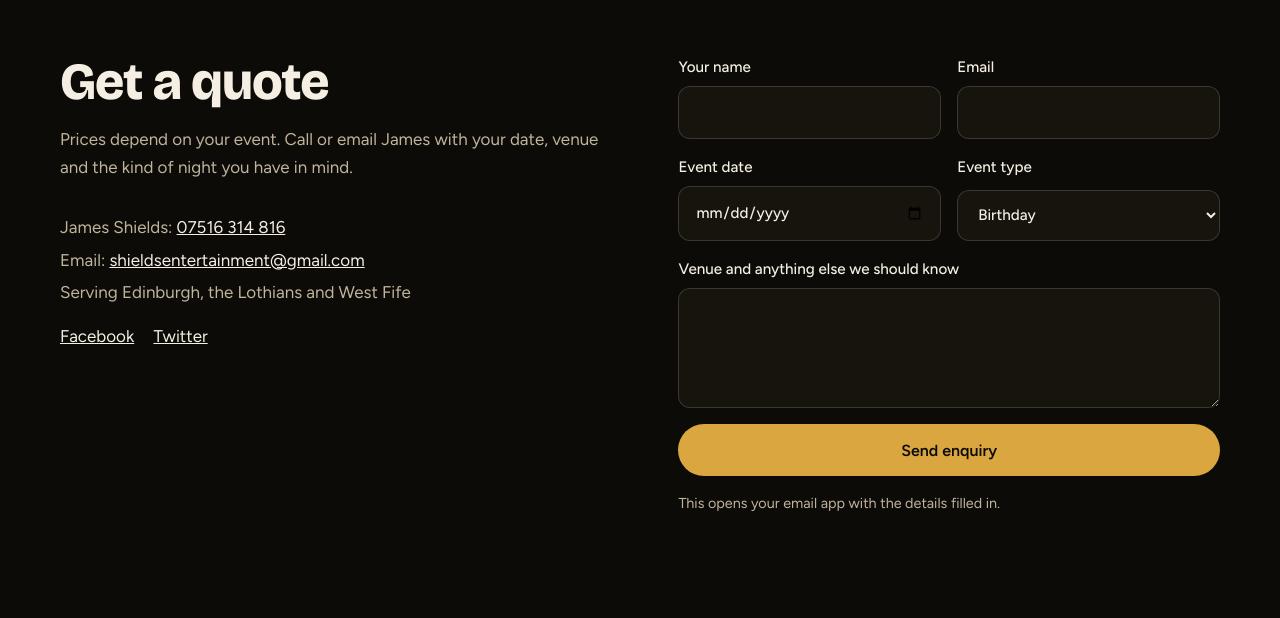
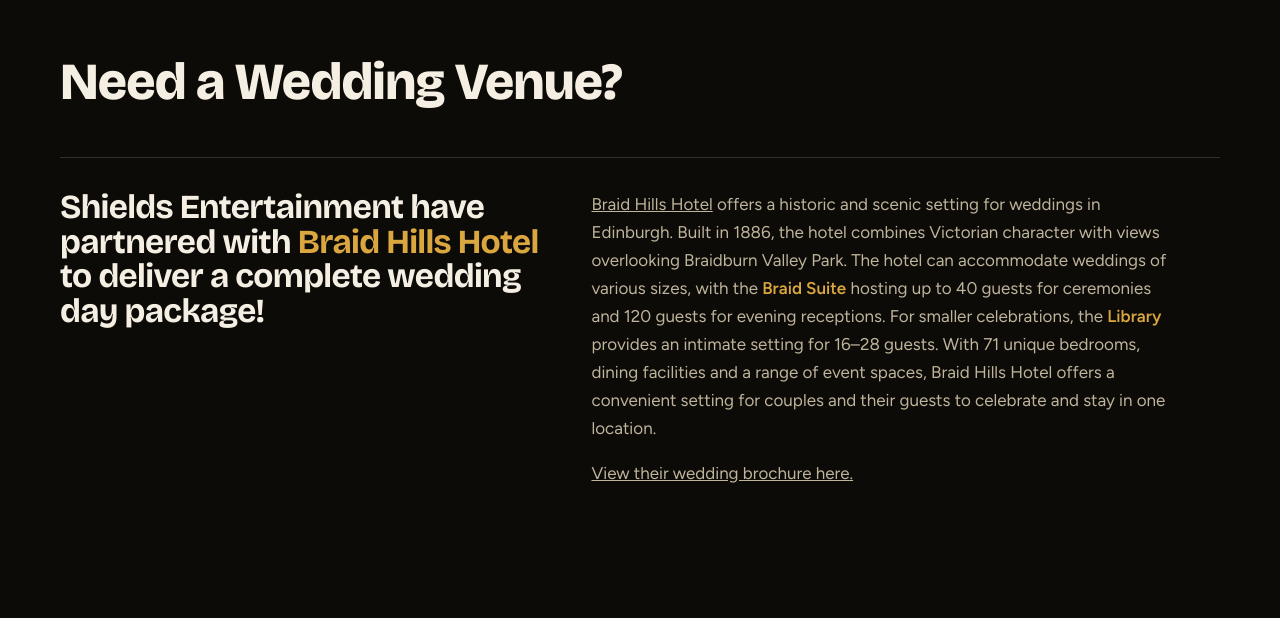
Before and after one commit to shieldsentertainment/shieldsentertainment.github.io, a plain HTML site: page new/index.html in a window 1280 px wide. Shown: the part 4330-4948 px from the top of the page. Drawn offline with nearby package versions, Linux system fonts and the light colour scheme; files whose address does not match are found by name.

Commit message:
Update index.html

```diff
--- a/new/index.html
+++ b/new/index.html
@@ -140,6 +140,8 @@ footer .wrap{display:flex;justify-content:space-between;flex-wrap:wrap;gap:.6rem
 .new{display:inline-block;background:var(--gold);color:var(--ink);font:700 .85rem var(--body);padding:.15rem .7rem;border-radius:999px;margin-right:.5rem}
 .social{display:flex;gap:1.2rem;margin-top:1rem}
 
+.highlight{font-weight: bold; color:var(--coral)}
+
 @media(prefers-reduced-motion:reduce){
   html{scroll-behavior:auto}.beams{animation:none}.slide img,.btn{transition:none}
 }
@@ -245,7 +247,7 @@ footer .wrap{display:flex;justify-content:space-between;flex-wrap:wrap;gap:.6rem
       </div>
       <div>
         <h2 style="margin-bottom:1.5rem">Meet James Shields</h2>
-        <p>James started DJing in 2000 and formed Shields Entertainment in 2013 to offer high-end entertainment under his own brand. Born and raised in Edinburgh, he has played everything from pubs and clubs to karaoke nights and resident spots across the city. These days the crates of CDs are laptops, but the aim is the same: listen to what you want and build the night around it.</p>
+        <p>James started DJing in 2000 and formed <span class="highlight">Shields Entertainment</span> in 2013 to offer high-end entertainment under his own brand. Born and raised in Edinburgh, he has played everything from pubs and clubs to karaoke nights and resident spots across the city. These days the crates of CDs are laptops, but the aim is the same: listen to what you want and build the night around it.</p>
         <p>Since 2016 James has volunteered as an audio commentator for visually impaired Hearts fans at Tynecastle Park. He is also the matchday stadium announcer for Queen&rsquo;s Park F.C.</p>
         <div class="venues">
           <h3>Previous residencies</h3>
@@ -271,7 +273,21 @@ footer .wrap{display:flex;justify-content:space-between;flex-wrap:wrap;gap:.6rem
     </div>
   </section>
 
-  <section id="contact">
+  <section id="braid-hills">
+	<div class="wrap">
+		<div class="head"><h2>Need a Wedding Venue?</h2></div>
+		<div class="row">
+			<h3>Shields Entertainment have partnered with <span class="highlight">Braid Hills Hotel</span> to deliver a complete wedding day package!</h3>
+			<div>
+				<p><a href="https://www.braidhillshotel.com/services/weddings/" target="_blank">Braid Hills Hotel</a> offers a historic and scenic setting for weddings in Edinburgh. Built in 1886, the hotel combines Victorian character with views overlooking Braidburn Valley Park. The hotel can accommodate weddings of various sizes, with the <span class="highlight">Braid Suite</span> hosting up to 40 guests for ceremonies and 120 guests for evening receptions. For smaller celebrations, the <span class="highlight">Library</span> provides an intimate setting for 16–28 guests.
+	With 71 unique bedrooms, dining facilities and a range of event spaces, Braid Hills Hotel offers a convenient setting for couples and their guests to celebrate and stay in one location.</p>
+				<p style="margin-top: 1em"><a href="Wedding Brochure - Braid Hills Hotel (2026).pdf" target="_blank">View their wedding brochure here.</a></p>
+			</div>
+		</div>
+	</div>
+  </section>
+
+  <section id="contact" class="alt">
     <div class="wrap split">
       <div>
         <h2>Get a quote</h2>
@@ -279,7 +295,7 @@ footer .wrap{display:flex;justify-content:space-between;flex-wrap:wrap;gap:.6rem
         <ul class="details" id="details"></ul>
         <div class="social">
           <a href="https://www.facebook.com/shieldsentertainment" rel="noopener">Facebook</a>
-          <a href="https://twitter.com/shieldsent1" rel="noopener">Twitter</a>
+          <a href="https://x.com/shieldsent1" rel="noopener">X</a>
         </div>
       </div>
       <form id="enquiry">
@@ -299,6 +315,7 @@ footer .wrap{display:flex;justify-content:space-between;flex-wrap:wrap;gap:.6rem
       </form>
     </div>
   </section>
+
 </main>
 
 <footer>
```
